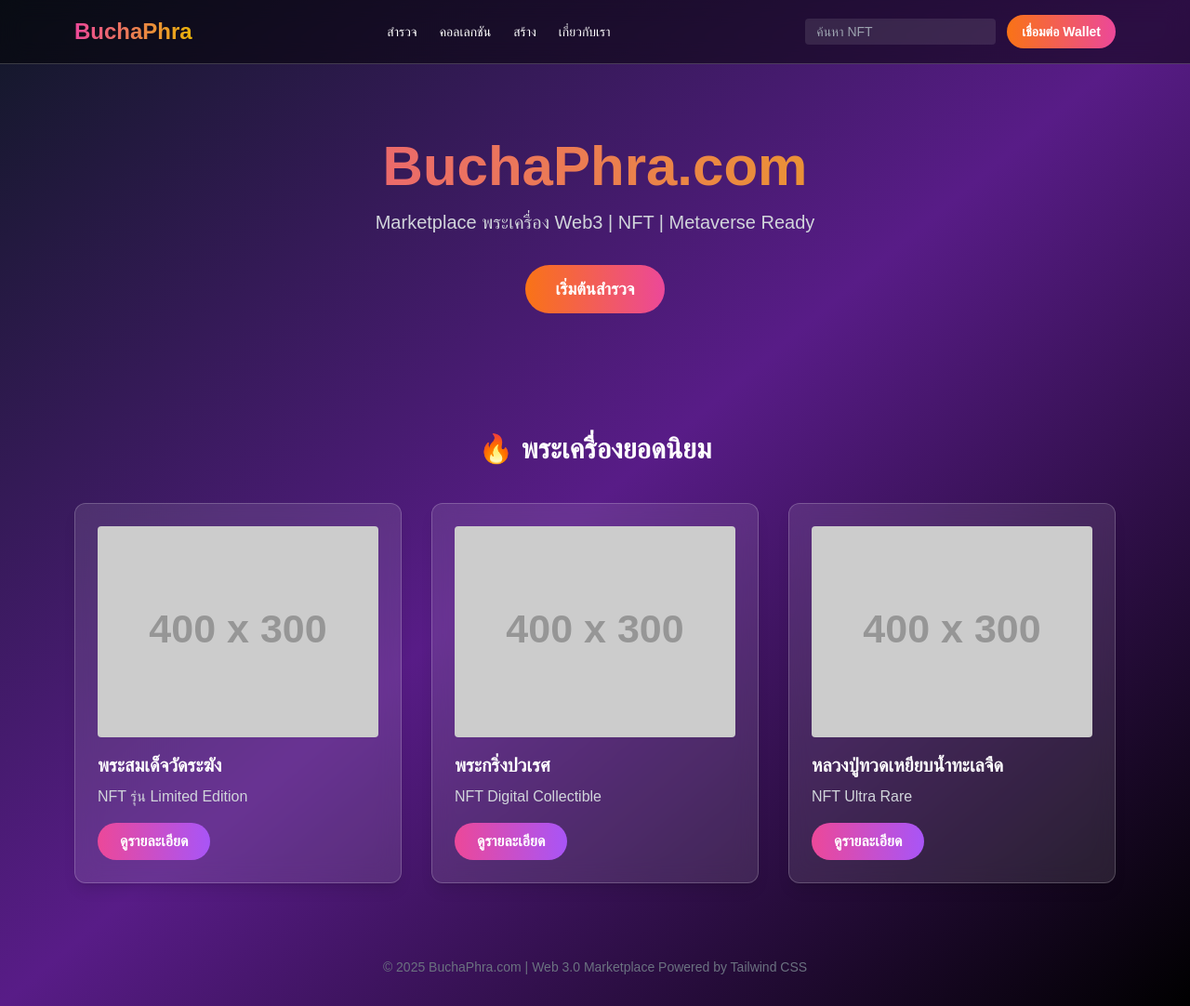
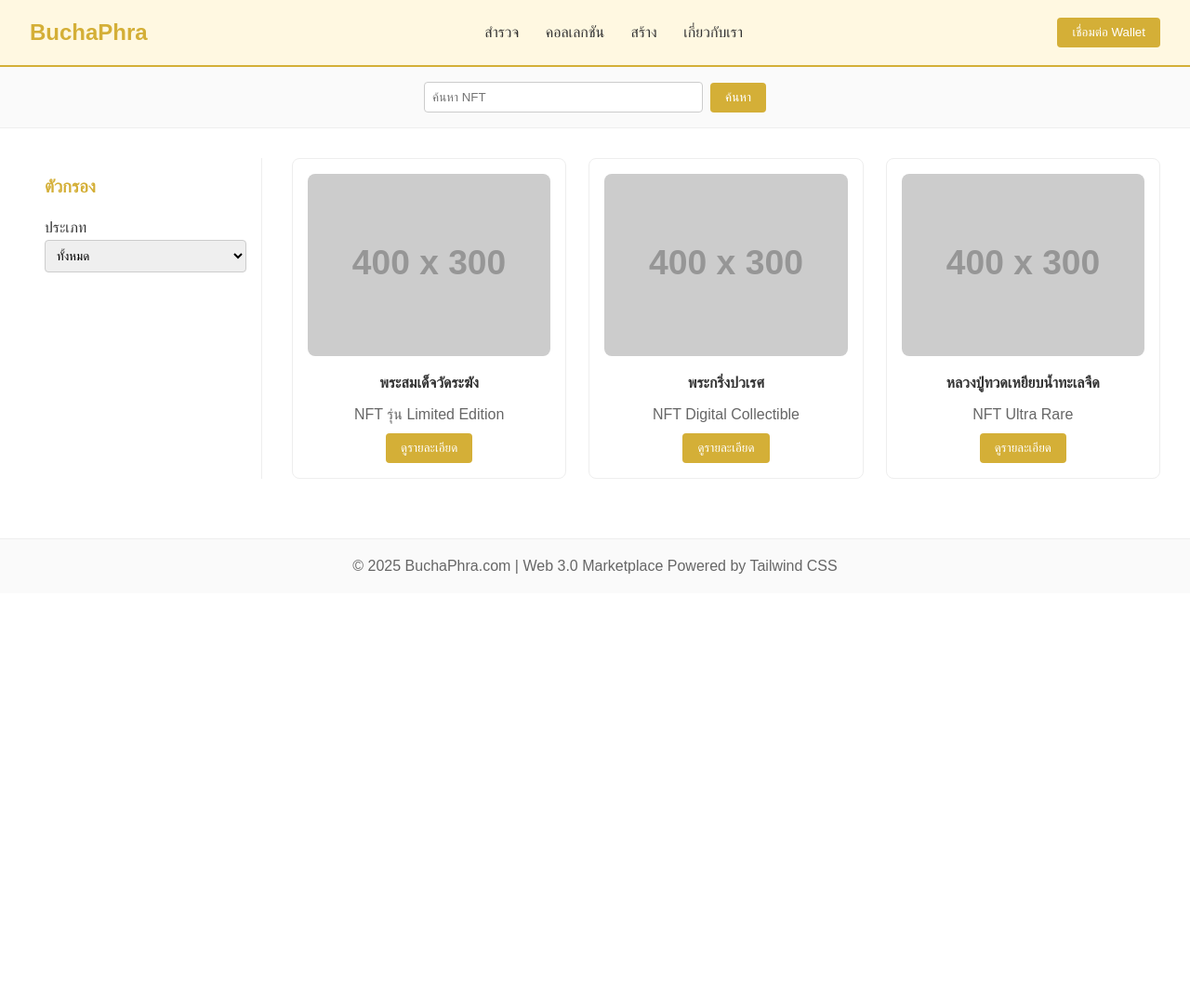
Before and after one commit to peterpech/buchaphra-static, a plain HTML site: page index.html in a window 1280 px wide. Shown: the whole page at 93% size. After the commit the page ends 800 px from the top, so only its background shows below. Drawn offline with nearby package versions, Linux system fonts and the light colour scheme; placeholder pictures from the web are drawn by us.

Commit message:
Revise layout to Thai OpenSea style

```diff
--- a/index.html
+++ b/index.html
@@ -1,106 +1,83 @@
 <!DOCTYPE html>
 <html lang="th">
 <head>
-  <meta charset="UTF-8" />
-  <meta name="viewport" content="width=device-width, initial-scale=1.0" />
+  <meta charset="UTF-8">
+  <meta name="viewport" content="width=device-width, initial-scale=1.0">
   <title>BuchaPhra - Thai NFT Marketplace</title>
-  <script src="https://cdn.tailwindcss.com"></script>
-  <link href="https://fonts.googleapis.com/css2?family=Poppins:wght@300;500;700&display=swap" rel="stylesheet" />
-  <link rel="stylesheet" href="style.css" />
+  <link href="https://fonts.googleapis.com/css2?family=Poppins:wght@300;500;700&display=swap" rel="stylesheet">
+  <link rel="stylesheet" href="style.css">
 </head>
-
-<body class="bg-gradient-to-br from-gray-900 via-purple-900 to-black text-white font-sans">
-
-  <!-- Navigation -->
-  <header class="backdrop-blur-md bg-black/50 border-b border-white/20">
-    <div class="max-w-6xl mx-auto flex items-center justify-between p-4">
-      <a href="#" class="text-2xl font-bold bg-gradient-to-r from-pink-500 to-yellow-500 bg-clip-text text-transparent">BuchaPhra</a>
-      <nav class="hidden md:flex space-x-6 text-sm">
-        <a href="#" class="hover:text-pink-400">สำรวจ</a>
-        <a href="#" class="hover:text-pink-400">คอลเลกชัน</a>
-        <a href="#" class="hover:text-pink-400">สร้าง</a>
-        <a href="#" class="hover:text-pink-400">เกี่ยวกับเรา</a>
+<body>
+  <header class="header">
+    <div class="logo">BuchaPhra</div>
+    <nav class="nav">
+      <a href="#">สำรวจ</a>
+      <a href="#">คอลเลกชัน</a>
+      <a href="#">สร้าง</a>
+      <a href="#">เกี่ยวกับเรา</a>
     </nav>
-      <div class="flex items-center space-x-3">
-        <input type="text" placeholder="ค้นหา NFT" class="hidden md:block px-3 py-1 rounded bg-white/10 placeholder-gray-400 text-sm focus:outline-none" />
-        <button class="px-4 py-2 bg-gradient-to-r from-orange-500 to-pink-500 rounded-full text-sm font-bold hover:scale-105 transition" id="connectButton">เชื่อมต่อ Wallet</button>
-      </div>
-    </div>
+    <button class="connect-button" id="connectButton">เชื่อมต่อ Wallet</button>
   </header>
 
-  <!-- Hero Section -->
-  <section class="text-center py-20 px-4">
-    <h1 class="text-6xl font-extrabold text-transparent bg-clip-text bg-gradient-to-r from-pink-500 to-yellow-500 mb-4">BuchaPhra.com</h1>
-    <p class="text-xl text-gray-300 mb-8">Marketplace พระเครื่อง Web3 | NFT | Metaverse Ready</p>
-    <a href="#products" class="px-8 py-3 bg-gradient-to-r from-orange-500 to-pink-500 rounded-full text-lg font-bold hover:scale-105 transition inline-block">เริ่มต้นสำรวจ</a>
-  </section>
-
-  <!-- Product Grid Section -->
-  <section id="products" class="max-w-6xl mx-auto px-4 py-12">
-    <h2 class="text-3xl font-bold text-center mb-10">🔥 พระเครื่องยอดนิยม</h2>
-    <div class="grid grid-cols-1 sm:grid-cols-2 md:grid-cols-3 gap-8">
-
-      <!-- Card 1 -->
-      <div class="backdrop-blur-md bg-white/10 p-6 rounded-xl border border-white/20 shadow-lg">
-        <img src="https://via.placeholder.com/400x300?text=Amulet+1" alt="Amulet 1" class="rounded mb-4 w-full">
-        <h3 class="text-xl font-semibold mb-2">พระสมเด็จวัดระฆัง</h3>
-        <p class="text-gray-300 mb-4">NFT รุ่น Limited Edition</p>
-        <button class="px-6 py-2 bg-gradient-to-r from-pink-500 to-purple-500 rounded-full font-bold hover:scale-105 transition">ดูรายละเอียด</button>
+  <div class="search-bar">
+    <input type="text" placeholder="ค้นหา NFT">
+    <button>ค้นหา</button>
   </div>
 
-      <!-- Card 2 -->
-      <div class="backdrop-blur-md bg-white/10 p-6 rounded-xl border border-white/20 shadow-lg">
-        <img src="https://via.placeholder.com/400x300?text=Amulet+2" alt="Amulet 2" class="rounded mb-4 w-full">
-        <h3 class="text-xl font-semibold mb-2">พระกริ่งปวเรศ</h3>
-        <p class="text-gray-300 mb-4">NFT Digital Collectible</p>
-        <button class="px-6 py-2 bg-gradient-to-r from-pink-500 to-purple-500 rounded-full font-bold hover:scale-105 transition">ดูรายละเอียด</button>
+  <div class="main-content">
+    <aside class="filter">
+      <h3>ตัวกรอง</h3>
+      <label>ประเภท
+        <select>
+          <option value="">ทั้งหมด</option>
+          <option value="limited">Limited</option>
+          <option value="collectible">Collectible</option>
+          <option value="ultra">Ultra Rare</option>
+        </select>
+      </label>
+    </aside>
+
+    <section class="product-grid" id="products">
+      <div class="product-card">
+        <img src="https://via.placeholder.com/400x300?text=Amulet+1" alt="Amulet 1">
+        <h4>พระสมเด็จวัดระฆัง</h4>
+        <p>NFT รุ่น Limited Edition</p>
+        <button>ดูรายละเอียด</button>
+      </div>
+      <div class="product-card">
+        <img src="https://via.placeholder.com/400x300?text=Amulet+2" alt="Amulet 2">
+        <h4>พระกริ่งปวเรศ</h4>
+        <p>NFT Digital Collectible</p>
+        <button>ดูรายละเอียด</button>
+      </div>
+      <div class="product-card">
+        <img src="https://via.placeholder.com/400x300?text=Amulet+3" alt="Amulet 3">
+        <h4>หลวงปู่ทวดเหยียบน้ำทะเลจืด</h4>
+        <p>NFT Ultra Rare</p>
+        <button>ดูรายละเอียด</button>
+      </div>
+    </section>
   </div>
 
-      <!-- Card 3 -->
-      <div class="backdrop-blur-md bg-white/10 p-6 rounded-xl border border-white/20 shadow-lg">
-        <img src="https://via.placeholder.com/400x300?text=Amulet+3" alt="Amulet 3" class="rounded mb-4 w-full">
-        <h3 class="text-xl font-semibold mb-2">หลวงปู่ทวดเหยียบน้ำทะเลจืด</h3>
-        <p class="text-gray-300 mb-4">NFT Ultra Rare</p>
-        <button class="px-6 py-2 bg-gradient-to-r from-pink-500 to-purple-500 rounded-full font-bold hover:scale-105 transition">ดูรายละเอียด</button>
-      </div>
-
-    </div>
-  </section>
-<!-- Footer -->
-<footer class="text-center py-8 text-sm text-gray-500">
+  <footer class="footer">
     © 2025 BuchaPhra.com | Web 3.0 Marketplace Powered by Tailwind CSS
   </footer>
 
-<!-- Connect Wallet Script -->
   <script>
     const connectButton = document.getElementById('connectButton');
-
     connectButton.addEventListener('click', async () => {
       if (typeof window.ethereum !== 'undefined') {
         try {
-        // ขอเชื่อม Wallet
           const accounts = await ethereum.request({ method: 'eth_requestAccounts' });
           const account = accounts[0];
-
-        // เปลี่ยนข้อความปุ่ม
-        connectButton.textContent = `✅ ${account.slice(0, 6)}...${account.slice(-4)}`;
-
-        // แสดง Network
+          connectButton.textContent = `✅ ${account.slice(0,6)}...${account.slice(-4)}`;
           const chainId = await ethereum.request({ method: 'eth_chainId' });
           let networkName = getNetworkName(chainId);
-
-        // แสดง Balance
-        const balance = await ethereum.request({
-          method: 'eth_getBalance',
-          params: [account, 'latest']
-        });
+          const balance = await ethereum.request({ method: 'eth_getBalance', params: [account, 'latest'] });
           const ethBalance = parseFloat(parseInt(balance, 16) / 1e18).toFixed(4);
-
-        // Alert รายละเอียด
           alert(`🦊 Connected!\nNetwork: ${networkName}\nAddress: ${account}\nBalance: ${ethBalance} ETH`);
-
-      } catch (error) {
-        console.error(error);
+        } catch (err) {
+          console.error(err);
           alert('❌ User rejected connection');
         }
       } else {
@@ -108,7 +85,6 @@
       }
     });
 
-  // Helper แปลง ChainID เป็นชื่อ Network
     function getNetworkName(chainId) {
       switch (chainId) {
         case '0x1': return 'Ethereum Mainnet';
--- a/style.css
+++ b/style.css
@@ -143,6 +143,19 @@
     background: #b8952f;
 }
 
+.connect-button {
+    padding: 0.5rem 1rem;
+    background: #d4af37;
+    border: none;
+    color: #fff;
+    cursor: pointer;
+    border-radius: 4px;
+}
+
+.connect-button:hover {
+    background: #b8952f;
+}
+
 .footer {
     text-align: center;
     padding: 1rem;
```
Lines whose indentation alone changed are shown as unchanged.
